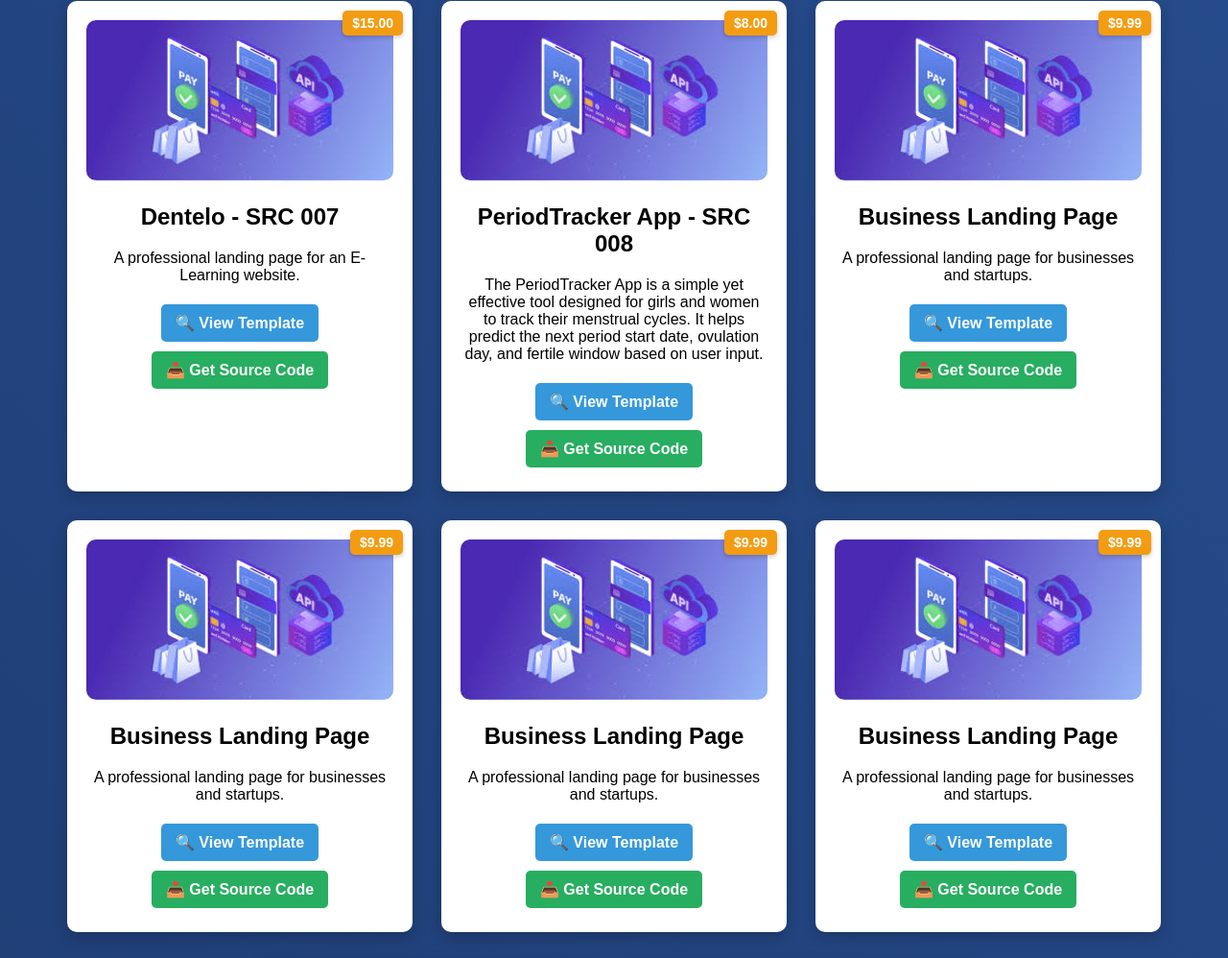
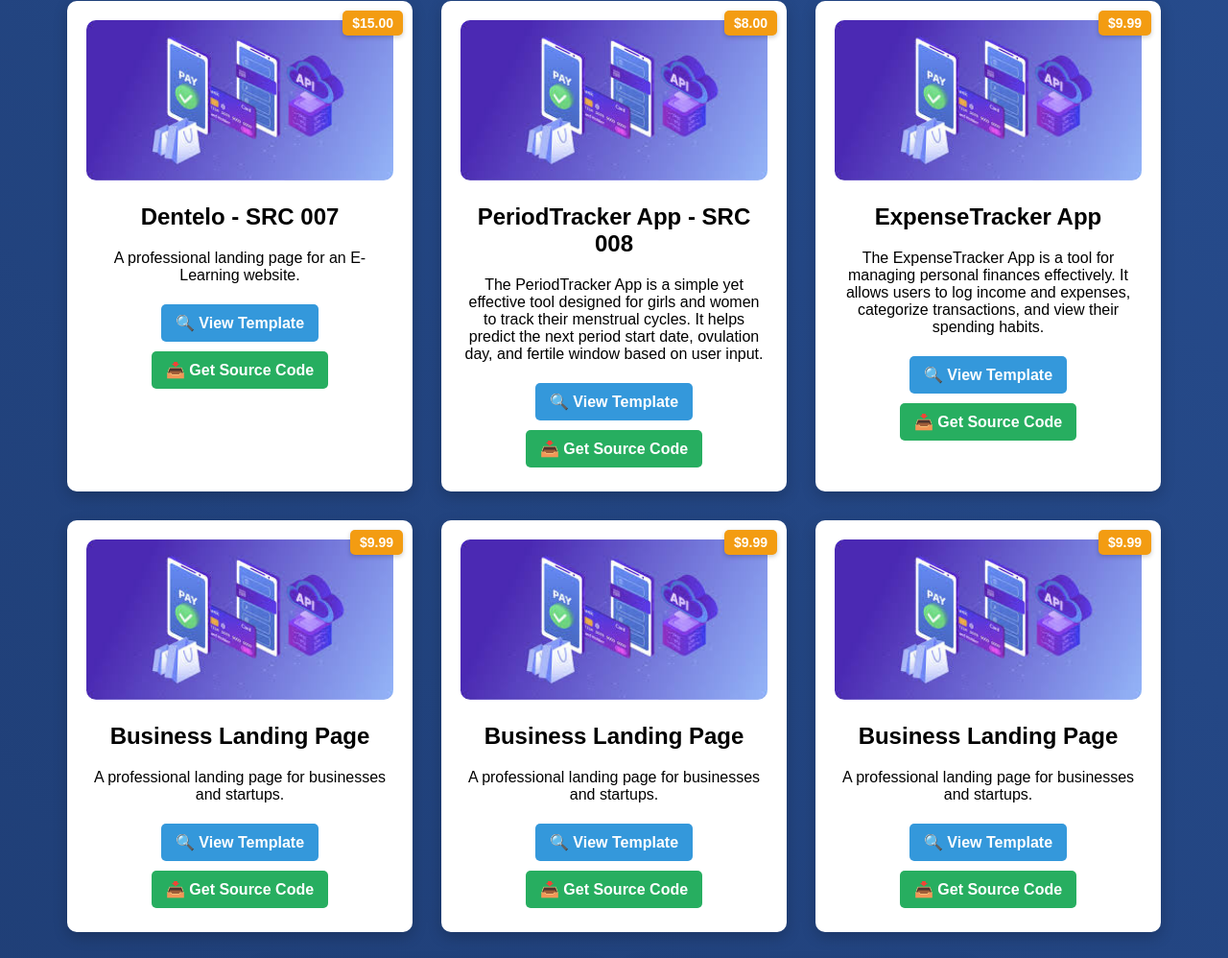
Before and after one commit to McOwino20/EduTech_Insights, a plain HTML site: page templates/page.html in a window 1280 px wide. Shown: the part 1437-2435 px from the top of the page at 96% size. Drawn offline with Linux system fonts and the light colour scheme; files whose address does not match are found by name.

Commit message:
Update page.html

```diff
--- a/templates/page.html
+++ b/templates/page.html
@@ -261,8 +261,8 @@
     <div class="product-card">
       <span class="price-tag">$9.99</span> <!-- Price tag -->
       <img src="/online_payments_api.jpeg" alt="Template 9">
-      <h2>Business Landing Page</h2>
-      <p>A professional landing page for businesses and startups.</p>
+    <h2>ExpenseTracker App</h2>
+      <p>The ExpenseTracker App is a tool for managing personal finances effectively. It allows users to log income and expenses, categorize transactions, and view their spending habits.</p>
       <div class="buttons">
         <a href="https://your-live-demo-link.com" target="_blank" class="view-btn">🔍 View Template</a>
         <a href="https://github.com/your-repo-link" target="_blank" class="code-btn">📥 Get Source Code</a>
```
